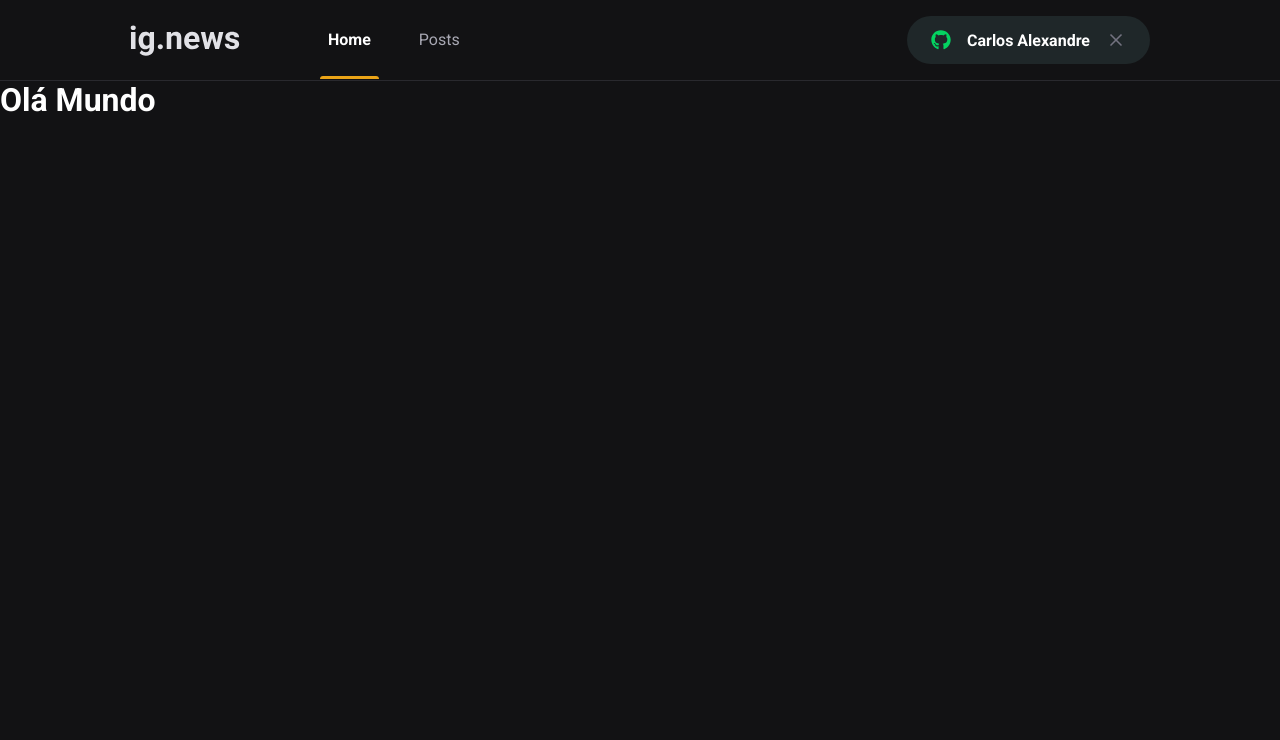
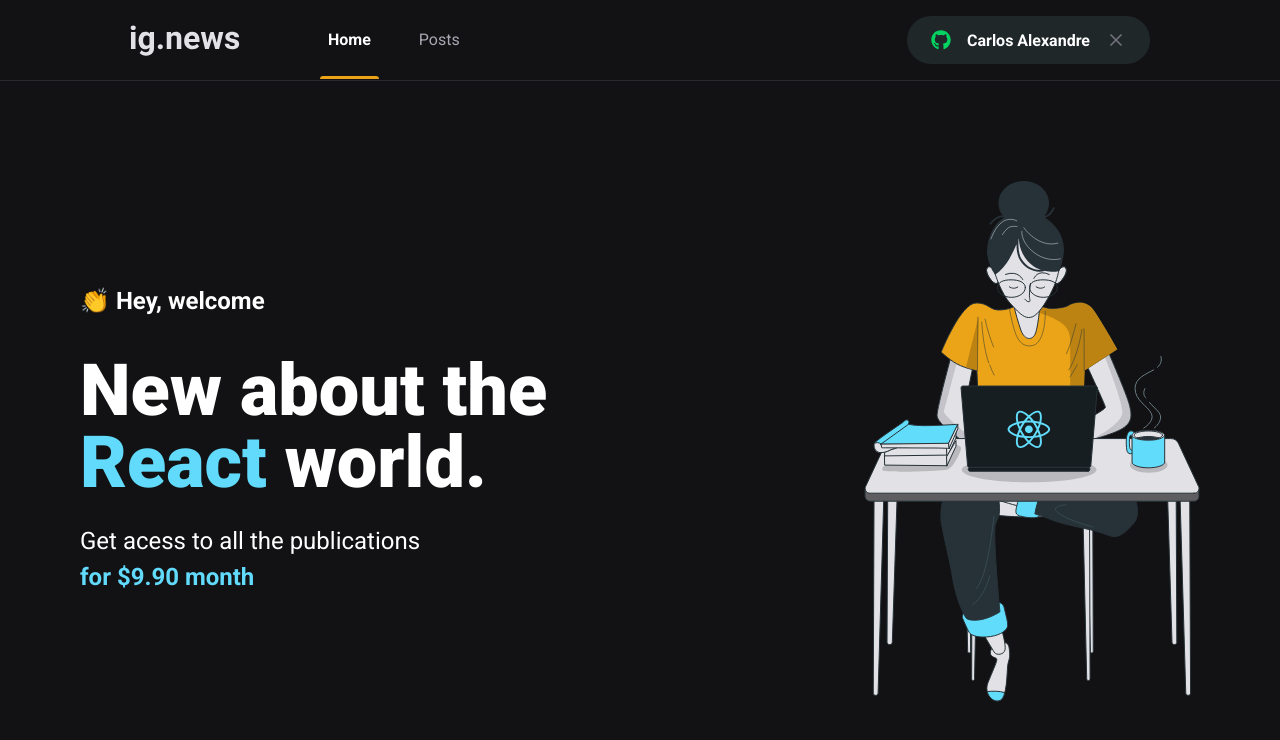
Before and after one commit to devCarlosAlexandre/ignews, a Next.js app: page / in a window 1280 px wide. Shown: the top 740 px of the page. Built offline with nearby package versions, Linux system fonts and the light colour scheme.

Commit message:
feat: :art: finalizado pagina home

```diff
--- /dev/null
+++ b/src/components/SubscribeButton/styles.module.css
@@ -0,0 +1 @@
+.SubscribeButton{height:4rem;width:260;border:0;border-radius:2rme;background:var(--yellow-500);color:var(--gray-900);font-size:1.5rem;font-weight:bold;display:flex;align-items:center;justify-content:center;transition:filter .2s}.SubscribeButton:hover{filter:brightness(0.8)}
--- /dev/null
+++ b/src/pages/home.module..css
@@ -0,0 +1 @@
+.contentContainer{max-width:1120px;margin:0 auto;padding:0 2rem;height:calc(100vh - 5rem);display:flex;align-items:center;justify-content:space-between;max-width:600px}
--- /dev/null
+++ b/src/pages/home.module.css
@@ -0,0 +1 @@
+.contentContainer{max-width:1120px;margin:0 auto;padding:0 2rem;height:calc(100vh - 5rem);display:flex;align-items:center;justify-content:space-between}.hero{max-width:600px}.hero>span{font-size:1.5rem;font-weight:bold}.hero h1{font-size:4.5rem;line-height:4.5rem;margin-top:2.5rem;font-weight:900}.hero h1 span{color:var(--cyan-500)}.hero p{font-size:1.5rem;line-height:2.25rem;margin-top:1.5rem}.hero p span{color:var(--cyan-500);font-weight:bold}
--- /dev/null
+++ b/src/pages/home.module.scss
@@ -0,0 +1,42 @@
+.contentContainer {
+    max-width: 1120px;
+    margin: 0 auto;
+    padding: 0 2rem;
+    height: calc(100vh - 5rem);
+
+    display: flex;
+    align-items: center;
+    justify-content: space-between;
+}
+
+.hero {
+    max-width: 600px;
+
+    >span {
+        font-size: 1.5rem;
+        font-weight: bold;
+    }
+
+    h1 {
+        font-size: 4.5rem;
+        line-height: 4.5rem;
+        margin-top: 2.5rem;
+        font-weight: 900;
+
+        span {
+            color: var(--cyan-500);
+        }
+
+    }
+
+    p {
+        font-size: 1.5rem;
+        line-height: 2.25rem;
+        margin-top: 1.5rem;
+
+        span {
+            color: var(--cyan-500);
+            font-weight: bold;
+        }
+    }
+}
--- a/src/pages/index.tsx
+++ b/src/pages/index.tsx
@@ -1,14 +1,24 @@
 import Head from 'next/head';
+import styles from './home.module.scss'
 
 export default function Home() {
   return (
     <>
       <Head>
-        <title>Inicio | ig.news</title>
+        <title>Home | ig.news</title>
       </Head>
-      <h1 >
-        Olá <span>Mundo</span>
-      </h1>
+      <main className={styles.contentContainer}>
+        <section className={styles.hero}>
+          <span>👏 Hey, welcome</span>
+          <h1>New about the <span>React</span> world.</h1>
+          <p>
+            Get acess to all the publications <br />
+            <span>for $9.90 month</span>
+          </p>
+        </section>
+
+        <img src="/images/avatar.svg" alt="Girl coding" />
+      </main>
     </>
   )
 }
```
Also changed, not shown: src/components/SubscribeButton/index.tsx (added, +11 -0 lines), src/components/SubscribeButton/styles.module.scss (added, +21 -0 lines), public/images/avatar.svg (added).
